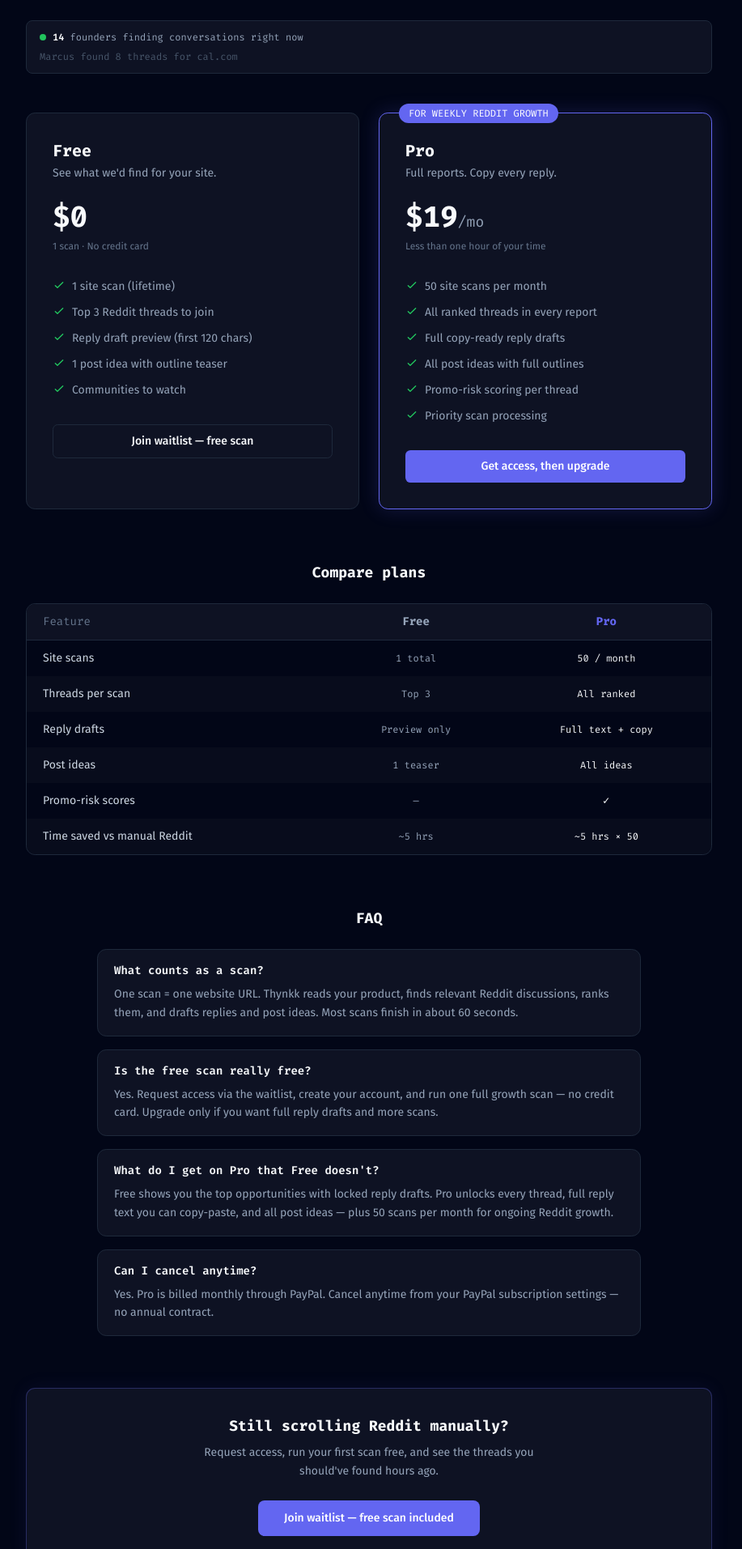
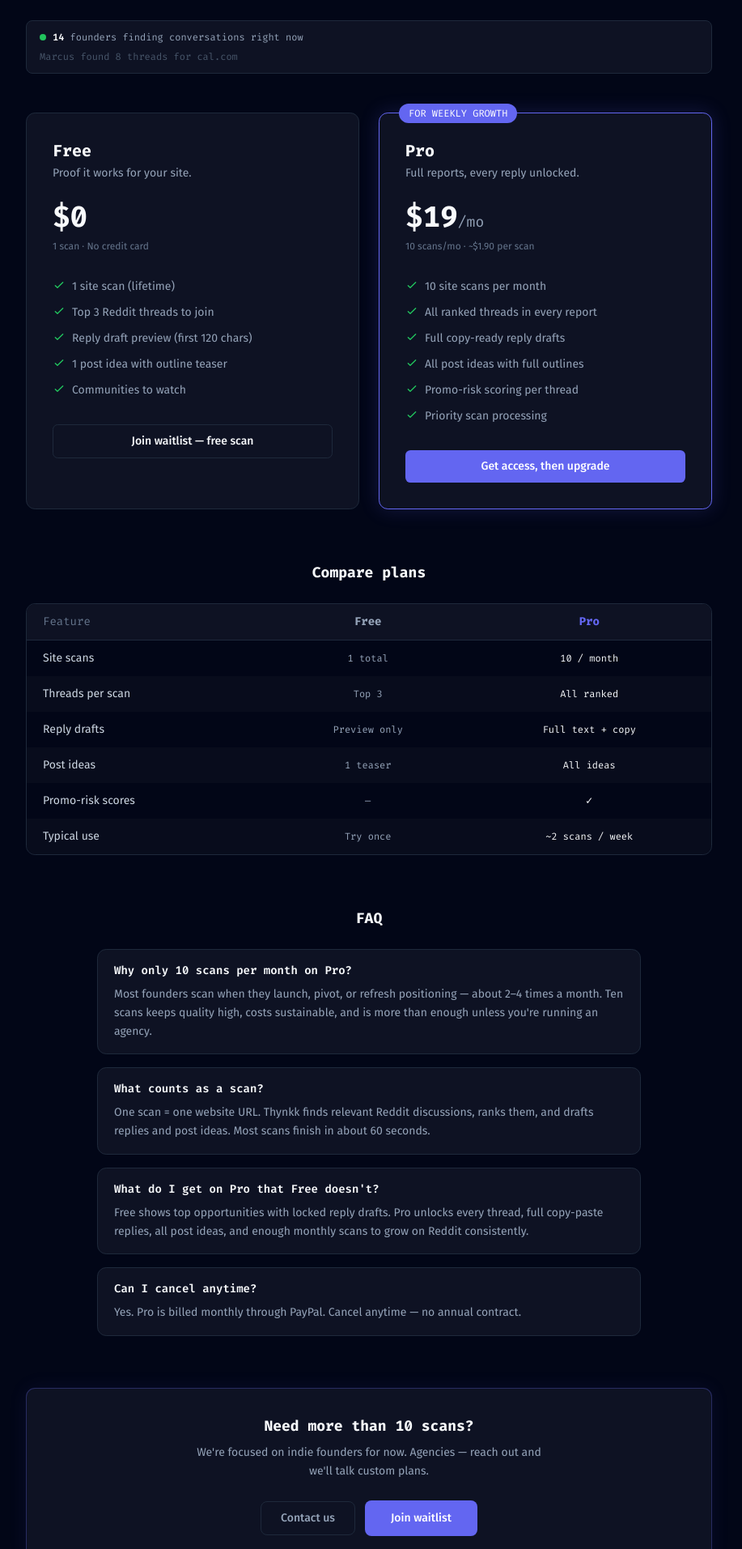
Before and after one commit to thakarpratik/thynkk, a Next.js app in the folder frontend/: page /pricing in a window 1280 px wide. Shown: the part 307-2220 px from the top of the page at 81% size, without its empty margins (184-1101 px from the left). Built offline with nearby package versions, Linux system fonts and the light colour scheme; no server answers.

Commit message:
Reduce Pro tier to 10 scans/month and sync pricing copy
- Backend PAID_SCAN_LIMIT defaults to 10 (env override)
- Centralize limits in frontend/app/_lib/pricing.ts
- Update pricing page, dashboard, upgrade modal, and terms

```diff
--- /dev/null
+++ b/frontend/app/_lib/pricing.ts
@@ -0,0 +1,24 @@
+/** Single source of truth for plan limits shown in UI (must match backend PAID_SCAN_LIMIT). */
+export const PRO_PRICE_USD = 19;
+export const PRO_SCANS_PER_MONTH = 10;
+export const FREE_SCANS_LIFETIME = 1;
+
+export const PRO_SCANS_LABEL = `${PRO_SCANS_PER_MONTH} site scans per month`;
+export const PRO_PRICE_LABEL = `$${PRO_PRICE_USD}/mo`;
+
+export const PRO_FEATURE_LIST = [
+  PRO_SCANS_LABEL,
+  "All ranked threads in every report",
+  "Full copy-ready reply drafts",
+  "All post ideas with full outlines",
+  "Promo-risk scoring per thread",
+  "Priority scan processing",
+] as const;
+
+export const FREE_FEATURE_LIST = [
+  `${FREE_SCANS_LIFETIME} site scan (lifetime)`,
+  "Top 3 Reddit threads to join",
+  "Reply draft preview (first 120 chars)",
+  "1 post idea with outline teaser",
+  "Communities to watch",
+] as const;
--- a/frontend/app/dashboard/_components/GrowthScanInput.tsx
+++ b/frontend/app/dashboard/_components/GrowthScanInput.tsx
@@ -1,5 +1,6 @@
 import type { ScanStatus } from "../_types";
 import type { QuotaStatus } from "../_lib/api";
+import { PRO_SCANS_PER_MONTH } from "../../_lib/pricing";
 
 interface GrowthScanInputProps {
   url: string;
@@ -59,7 +60,7 @@ export function GrowthScanInput({ url, status, quota, onChange, onScan, onUpgrad
           <button type="button" onClick={onUpgrade} className="text-primary font-medium cursor-pointer hover:underline">
             Upgrade to Pro
           </button>{" "}
-          for 50 scans/month and full reply drafts.
+          for {PRO_SCANS_PER_MONTH} scans/month and full reply drafts.
         </p>
       )}
     </section>
--- a/frontend/app/dashboard/_components/ScanInput.tsx
+++ b/frontend/app/dashboard/_components/ScanInput.tsx
@@ -1,5 +1,6 @@
 import type { ScanStatus } from "../_types";
 import type { QuotaStatus } from "../_lib/api";
+import { PRO_SCANS_PER_MONTH } from "../../_lib/pricing";
 
 interface ScanInputProps {
   query: string;
@@ -52,7 +53,7 @@ export function ScanInput({ query, status, quota, onChange, onScan, onUpgrade }:
         <p className="mt-2 text-xs text-[#94A3B8]">
           You&apos;ve used your free scan. Reopen it from Recent scans below, or{" "}
           <button type="button" onClick={onUpgrade} className="text-[#6366F1] cursor-pointer hover:underline">upgrade to Pro</button>
-          {" "}for 50 scans/month.
+          {" "}for {PRO_SCANS_PER_MONTH} scans/month.
         </p>
       )}
     </div>
--- a/frontend/app/dashboard/_components/UpgradeModal.tsx
+++ b/frontend/app/dashboard/_components/UpgradeModal.tsx
@@ -1,6 +1,7 @@
 "use client";
 
 import { useEffect, useState } from "react";
+import { PRO_FEATURE_LIST, PRO_PRICE_LABEL } from "../../_lib/pricing";
 import { PayPalSubscribe } from "./PayPalSubscribe";
 
 interface UpgradeModalProps {
@@ -48,7 +49,7 @@ export function UpgradeModal({ open, onClose, onSuccess, error: externalError }:
           <div className="flex items-start justify-between gap-4 mb-4">
             <div>
               <p className="text-[10px] font-mono text-[#6366F1] uppercase tracking-widest mb-1">Pro</p>
-              <h2 className="font-mono font-bold text-lg text-[#F8FAFC]">Unlock full reports</h2>
+              <h2 className="font-mono font-bold text-lg text-[#F8FAFC]">Unlock full growth reports</h2>
             </div>
             <button
               onClick={onClose}
@@ -60,11 +61,11 @@ export function UpgradeModal({ open, onClose, onSuccess, error: externalError }:
           </div>
 
           <p className="text-sm text-[#94A3B8] mb-4 leading-relaxed">
-            $19/month — 50 scans, full pain-point reports, Trend Radar, exports, and weekly digests.
+            {PRO_PRICE_LABEL} — full Reddit growth reports with reply drafts, post ideas, and enough monthly scans for real launches (not scan spam).
           </p>
 
           <ul className="space-y-2 text-xs text-[#94A3B8] mb-5">
-            {["Full pain-point reports", "50 scans per month", "Full Trend Radar feed", "CSV + PDF exports"].map((item) => (
+            {PRO_FEATURE_LIST.map((item) => (
               <li key={item} className="flex items-center gap-2">
                 <span className="text-[#22C55E]">✓</span>
                 {item}
--- a/frontend/app/dashboard/page.tsx
+++ b/frontend/app/dashboard/page.tsx
@@ -25,13 +25,14 @@ import { ThreadCard } from "./_components/ThreadCard";
 import { PostIdeaCard } from "./_components/PostIdeaCard";
 import { UpgradeStrip } from "./_components/UpgradeStrip";
 import { UpgradeModal } from "./_components/UpgradeModal";
+import { PRO_SCANS_PER_MONTH } from "../_lib/pricing";
 
 const POLL_INTERVAL_MS = 3000;
 
 function formatScanError(e: unknown): string {
   if (!(e instanceof Error)) return "Could not start scan. Please try again.";
   const msg = e.message;
-  if (msg === "quota_exceeded") return "Scan limit reached. Upgrade to Pro for 50 scans/month.";
+  if (msg === "quota_exceeded") return `Scan limit reached. Upgrade to Pro for ${PRO_SCANS_PER_MONTH} scans/month.`;
   if (msg === "ip_quota_exceeded") return "Free scan limit reached for this network. Upgrade to Pro for more scans.";
   if (msg === "email_not_verified") return "Please verify your email before scanning.";
   if (msg === "auth_invalid") return "Session expired. Sign out and sign back in, then try again.";
--- a/frontend/app/page.tsx
+++ b/frontend/app/page.tsx
@@ -6,6 +6,7 @@ import { PlanCTA } from "./_components/PlanCTA";
 import { LiveActivity } from "./_components/LiveActivity";
 import { HeroCTA } from "./_components/HeroCTA";
 import { WaitlistForm } from "./_components/WaitlistForm";
+import { PRO_FEATURE_LIST, PRO_PRICE_USD } from "./_lib/pricing";
 
 export const metadata: Metadata = {
   title: "Thynkk — Reddit Traffic Without the Hours of Grinding",
@@ -168,10 +169,10 @@ export default function LandingPage() {
               <h3 className="font-mono font-bold text-xl mb-1">Pro</h3>
               <p className="text-[#94A3B8] text-sm mb-6">Full growth reports.</p>
               <div className="font-mono text-4xl font-bold mb-8">
-                $19<span className="text-lg text-[#94A3B8] font-normal">/mo</span>
+                ${PRO_PRICE_USD}<span className="text-lg text-[#94A3B8] font-normal">/mo</span>
               </div>
               <ul className="space-y-3 text-sm text-[#94A3B8] mb-8">
-                {["50 site scans per month", "All threads + full reply drafts", "All post ideas", "Promo-risk scoring", "Priority processing"].map((f) => (
+                {PRO_FEATURE_LIST.map((f) => (
                   <li key={f} className="flex items-center gap-2">
                     <svg className="w-4 h-4 text-[#22C55E] shrink-0" fill="none" stroke="currentColor" viewBox="0 0 24 24">
                       <path strokeLinecap="round" strokeLinejoin="round" strokeWidth={2} d="M5 13l4 4L19 7" />
--- a/frontend/app/pricing/page.tsx
+++ b/frontend/app/pricing/page.tsx
@@ -4,61 +4,51 @@ import { SiteNav } from "../_components/SiteNav";
 import { SiteFooter } from "../_components/SiteFooter";
 import { PlanCTA } from "../_components/PlanCTA";
 import { LiveActivity } from "../_components/LiveActivity";
+import {
+  FREE_FEATURE_LIST,
+  FREE_SCANS_LIFETIME,
+  PRO_FEATURE_LIST,
+  PRO_PRICE_LABEL,
+  PRO_PRICE_USD,
+  PRO_SCANS_PER_MONTH,
+} from "../_lib/pricing";
 
 export const metadata: Metadata = {
   title: "Pricing — Thynkk Growth Engine",
-  description:
-    "Free: 1 site scan, top threads, reply preview. Pro $19/mo: 50 scans, full reply drafts, all post ideas, promo-risk scoring.",
+  description: `Free: ${FREE_SCANS_LIFETIME} site scan. Pro ${PRO_PRICE_LABEL}: ${PRO_SCANS_PER_MONTH} scans, full reply drafts, all post ideas.`,
   alternates: { canonical: "https://thynkk.co/pricing" },
   openGraph: {
     title: "Thynkk Pricing — Reddit traffic without the grind",
-    description: "Start with 1 free growth scan. Upgrade for full reply drafts and 50 site scans per month.",
+    description: `Start with 1 free growth scan. Pro unlocks full reports and ${PRO_SCANS_PER_MONTH} scans per month.`,
     url: "https://thynkk.co/pricing",
   },
 };
 
-const FREE_FEATURES = [
-  "1 site scan (lifetime)",
-  "Top 3 Reddit threads to join",
-  "Reply draft preview (first 120 chars)",
-  "1 post idea with outline teaser",
-  "Communities to watch",
-];
-
-const PRO_FEATURES = [
-  "50 site scans per month",
-  "All ranked threads in every report",
-  "Full copy-ready reply drafts",
-  "All post ideas with full outlines",
-  "Promo-risk scoring per thread",
-  "Priority scan processing",
-];
-
 const COMPARISON = [
-  { feature: "Site scans", free: "1 total", pro: "50 / month" },
+  { feature: "Site scans", free: "1 total", pro: `${PRO_SCANS_PER_MONTH} / month` },
   { feature: "Threads per scan", free: "Top 3", pro: "All ranked" },
   { feature: "Reply drafts", free: "Preview only", pro: "Full text + copy" },
   { feature: "Post ideas", free: "1 teaser", pro: "All ideas" },
   { feature: "Promo-risk scores", free: "—", pro: "✓" },
-  { feature: "Time saved vs manual Reddit", free: "~5 hrs", pro: "~5 hrs × 50" },
+  { feature: "Typical use", free: "Try once", pro: "~2 scans / week" },
 ];
 
 const FAQ = [
   {
-    q: "What counts as a scan?",
-    a: "One scan = one website URL. Thynkk reads your product, finds relevant Reddit discussions, ranks them, and drafts replies and post ideas. Most scans finish in about 60 seconds.",
+    q: "Why only 10 scans per month on Pro?",
+    a: "Most founders scan when they launch, pivot, or refresh positioning — about 2–4 times a month. Ten scans keeps quality high, costs sustainable, and is more than enough unless you're running an agency.",
   },
   {
-    q: "Is the free scan really free?",
-    a: "Yes. Request access via the waitlist, create your account, and run one full growth scan — no credit card. Upgrade only if you want full reply drafts and more scans.",
+    q: "What counts as a scan?",
+    a: "One scan = one website URL. Thynkk finds relevant Reddit discussions, ranks them, and drafts replies and post ideas. Most scans finish in about 60 seconds.",
   },
   {
     q: "What do I get on Pro that Free doesn't?",
-    a: "Free shows you the top opportunities with locked reply drafts. Pro unlocks every thread, full reply text you can copy-paste, and all post ideas — plus 50 scans per month for ongoing Reddit growth.",
+    a: "Free shows top opportunities with locked reply drafts. Pro unlocks every thread, full copy-paste replies, all post ideas, and enough monthly scans to grow on Reddit consistently.",
   },
   {
     q: "Can I cancel anytime?",
-    a: "Yes. Pro is billed monthly through PayPal. Cancel anytime from your PayPal subscription settings — no annual contract.",
+    a: "Yes. Pro is billed monthly through PayPal. Cancel anytime — no annual contract.",
   },
 ];
 
@@ -77,12 +67,12 @@ export default function PricingPage() {
 
       <main className="max-w-4xl mx-auto px-6 pt-36 pb-24">
         <p className="text-center text-xs font-mono text-[#6366F1] mb-3 uppercase tracking-widest">Pricing</p>
-        <h1 className="font-mono text-4xl font-bold text-center mb-4">Pay for hours saved, not hype</h1>
+        <h1 className="font-mono text-4xl font-bold text-center mb-4">Built for founders, not agencies</h1>
         <p className="text-center text-[#94A3B8] mb-2 max-w-2xl mx-auto leading-relaxed">
-          Thynkk replaces hours of Reddit scanning with one paste-and-go growth report. Start free — upgrade when you&apos;re replying every week.
+          One free scan to see the magic. Pro gives you enough monthly scans to grow on Reddit without burning API budget on scan spam.
         </p>
         <p className="text-center text-sm text-[#64748B] mb-6 max-w-lg mx-auto">
-          Targeted organic traffic · Copy-ready replies · No spam automation
+          Most Pro users run 3–6 scans/month · Full reports every time
         </p>
         <div className="flex justify-center mb-12">
           <LiveActivity variant="compact" />
@@ -91,11 +81,11 @@ export default function PricingPage() {
         <div className="grid md:grid-cols-2 gap-6 mb-16">
           <div className="bg-[#0E1223] border border-[#1E293B] rounded-xl p-8">
             <h2 className="font-mono font-bold text-xl mb-1">Free</h2>
-            <p className="text-[#94A3B8] text-sm mb-6">See what we&apos;d find for your site.</p>
+            <p className="text-[#94A3B8] text-sm mb-6">Proof it works for your site.</p>
             <div className="font-mono text-4xl font-bold mb-2">$0</div>
-            <p className="text-xs text-[#64748B] mb-8">1 scan · No credit card</p>
+            <p className="text-xs text-[#64748B] mb-8">{FREE_SCANS_LIFETIME} scan · No credit card</p>
             <ul className="space-y-3 text-sm text-[#94A3B8] mb-8">
-              {FREE_FEATURES.map((f) => (
+              {FREE_FEATURE_LIST.map((f) => (
                 <li key={f} className="flex items-start gap-2">
                   <CheckIcon />
                   <span>{f}</span>
@@ -110,16 +100,16 @@ export default function PricingPage() {
             style={{ boxShadow: "0 0 24px rgba(99,102,241,0.2)" }}
           >
             <div className="absolute -top-3 left-6 bg-[#6366F1] text-white text-xs font-mono px-3 py-1 rounded-full">
-              FOR WEEKLY REDDIT GROWTH
+              FOR WEEKLY GROWTH
             </div>
             <h2 className="font-mono font-bold text-xl mb-1">Pro</h2>
-            <p className="text-[#94A3B8] text-sm mb-6">Full reports. Copy every reply.</p>
+            <p className="text-[#94A3B8] text-sm mb-6">Full reports, every reply unlocked.</p>
             <div className="font-mono text-4xl font-bold mb-2">
-              $19<span className="text-lg text-[#94A3B8] font-normal">/mo</span>
+              ${PRO_PRICE_USD}<span className="text-lg text-[#94A3B8] font-normal">/mo</span>
             </div>
-            <p className="text-xs text-[#64748B] mb-8">Less than one hour of your time</p>
+            <p className="text-xs text-[#64748B] mb-8">{PRO_SCANS_PER_MONTH} scans/mo · ~${(PRO_PRICE_USD / PRO_SCANS_PER_MONTH).toFixed(2)} per scan</p>
             <ul className="space-y-3 text-sm text-[#94A3B8] mb-8">
-              {PRO_FEATURES.map((f) => (
+              {PRO_FEATURE_LIST.map((f) => (
                 <li key={f} className="flex items-start gap-2">
                   <CheckIcon />
                   <span>{f}</span>
@@ -170,15 +160,21 @@ export default function PricingPage() {
           className="rounded-xl border border-[#6366F1]/30 bg-[#0E1223] p-8 text-center"
           style={{ boxShadow: "0 0 24px rgba(99,102,241,0.08)" }}
         >
-          <p className="font-mono font-bold text-lg mb-2">Still scrolling Reddit manually?</p>
+          <p className="font-mono font-bold text-lg mb-2">Need more than {PRO_SCANS_PER_MONTH} scans?</p>
           <p className="text-sm text-[#94A3B8] mb-6 max-w-md mx-auto leading-relaxed">
-            Request access, run your first scan free, and see the threads you should&apos;ve found hours ago.
+            We&apos;re focused on indie founders for now. Agencies — reach out and we&apos;ll talk custom plans.
           </p>
+          <Link
+            href="/contact"
+            className="inline-block border border-[#1E293B] hover:border-[#6366F1] text-[#94A3B8] hover:text-[#F8FAFC] px-6 py-2.5 rounded-lg font-medium text-sm transition-colors mr-3"
+          >
+            Contact us
+          </Link>
           <Link
             href="/"
             className="inline-block bg-[#6366F1] hover:bg-[#4F46E5] text-white px-8 py-3 rounded-lg font-medium text-sm transition-colors"
           >
-            Join waitlist — free scan included
+            Join waitlist
           </Link>
         </div>
 
--- a/frontend/app/terms/page.tsx
+++ b/frontend/app/terms/page.tsx
@@ -1,5 +1,6 @@
 import { SiteNav } from "../_components/SiteNav";
 import { SiteFooter } from "../_components/SiteFooter";
+import { PRO_PRICE_USD, PRO_SCANS_PER_MONTH } from "../_lib/pricing";
 
 export const metadata = {
   title: "Terms & Conditions",
@@ -32,7 +33,7 @@ export default function TermsPage() {
 
           <section>
             <h2 className="font-mono font-bold text-lg text-[#F8FAFC] mb-3">3. Free and Paid Tiers</h2>
-            <p>The free tier grants one (1) lifetime scan with limited results. The Pro tier ($19/month) provides 50 scans per calendar month and full report access. Scan counts reset on the first day of each calendar month for paid subscribers. Unused scans do not roll over.</p>
+            <p>The free tier grants one (1) lifetime scan with limited results. The Pro tier (${PRO_PRICE_USD}/month) provides {PRO_SCANS_PER_MONTH} scans per calendar month and full report access. Scan counts reset on the first day of each calendar month for paid subscribers. Unused scans do not roll over.</p>
           </section>
 
           <section>
```
Also changed, not shown: frontend/app/dashboard/_components/UpgradeStrip.tsx (+6 -3 lines), 2 other files (tests, documents, lock files or other folders).
